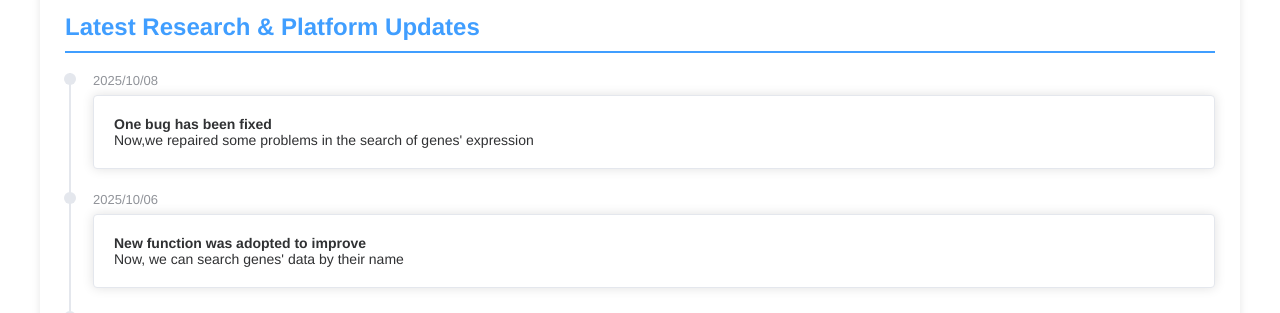
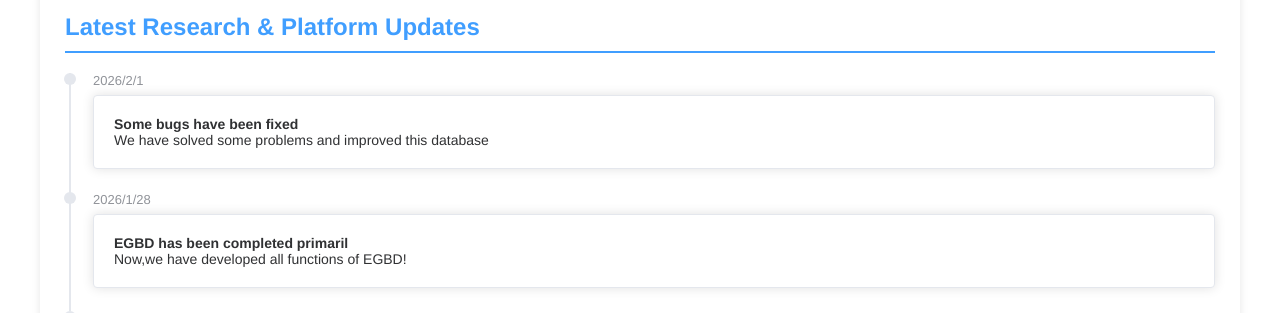
Before and after one commit to Wilameslex/demo, a Vue app in the folder crab-frontend-v3/: page /front/index in a window 1280 px wide. Shown: the part 639-952 px from the top of the page. Built offline with nearby package versions, Linux system fonts and the light colour scheme.

Commit message:
Update print statement from 'Hello' to 'Goodbye'

```diff
--- a/crab-frontend-v3/src/views/layout/FrontLayout.vue
+++ b/crab-frontend-v3/src/views/layout/FrontLayout.vue
@@ -194,16 +194,16 @@
               </h2>
 
               <el-timeline>
-                <el-timeline-item timestamp="2025/10/08" placement="top">
+                <el-timeline-item timestamp="2026/2/1" placement="top">
                   <el-card>
-                    <h4>One bug has been fixed</h4>
-                    <p>Now,we repaired some problems in the search of genes' expression</p>
+                    <h4>Some bugs have been fixed</h4>
+                    <p>We have solved some problems and improved this database</p>
                   </el-card>
                 </el-timeline-item>
-                <el-timeline-item timestamp="2025/10/06" placement="top">
+                <el-timeline-item timestamp="2026/1/28" placement="top">
                   <el-card>
-                    <h4>New function was adopted to improve</h4>
-                    <p>Now, we can search genes' data by their name </p>
+                    <h4>EGBD has been completed primaril</h4>
+                    <p>Now,we have developed all functions of EGBD! </p>
                   </el-card>
                 </el-timeline-item>
                 <el-timeline-item timestamp="2025/09/22" placement="top">
@@ -505,4 +505,5 @@ export default {
     font-size: 14px !important;
   }
 }
+
 </style>
```
